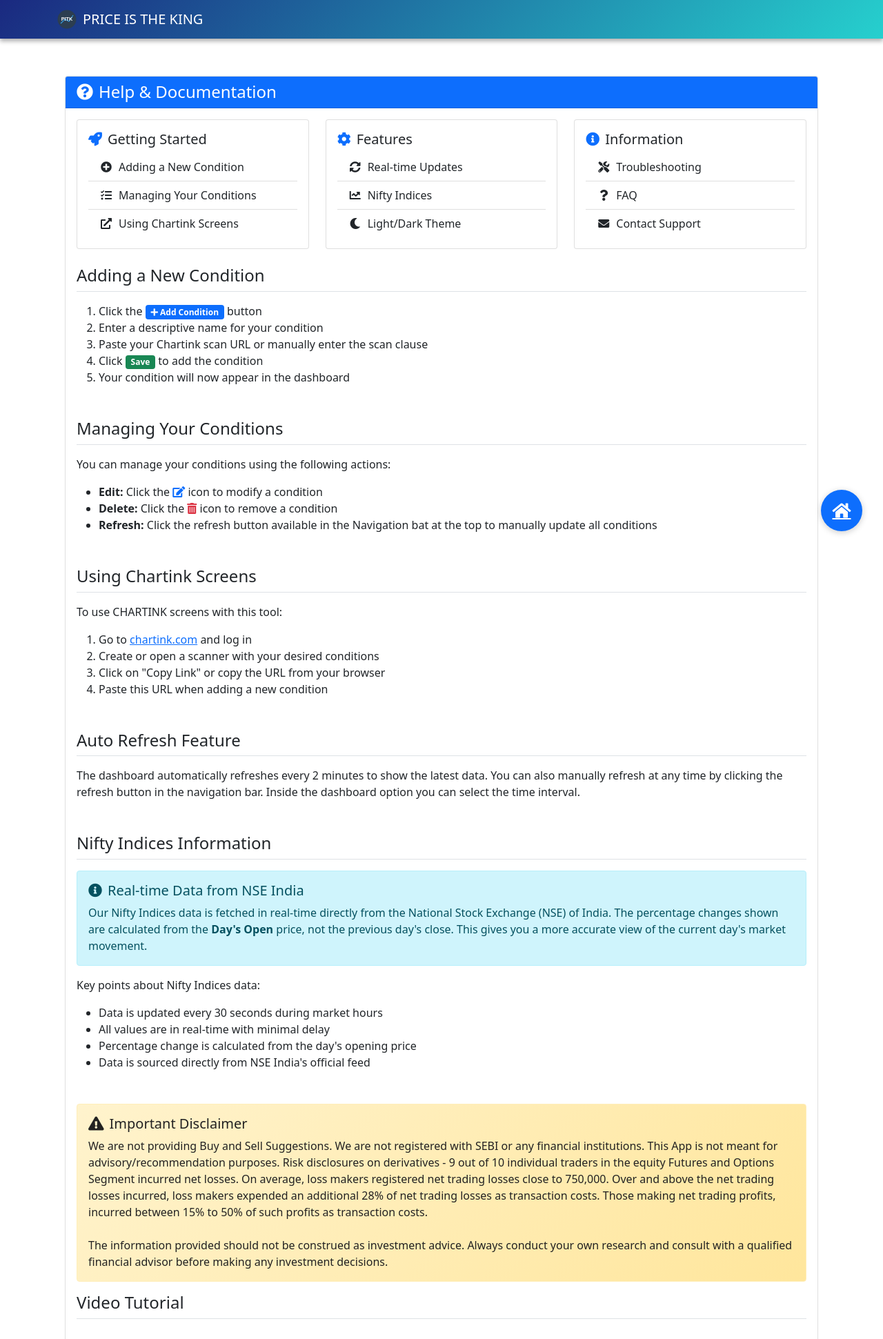
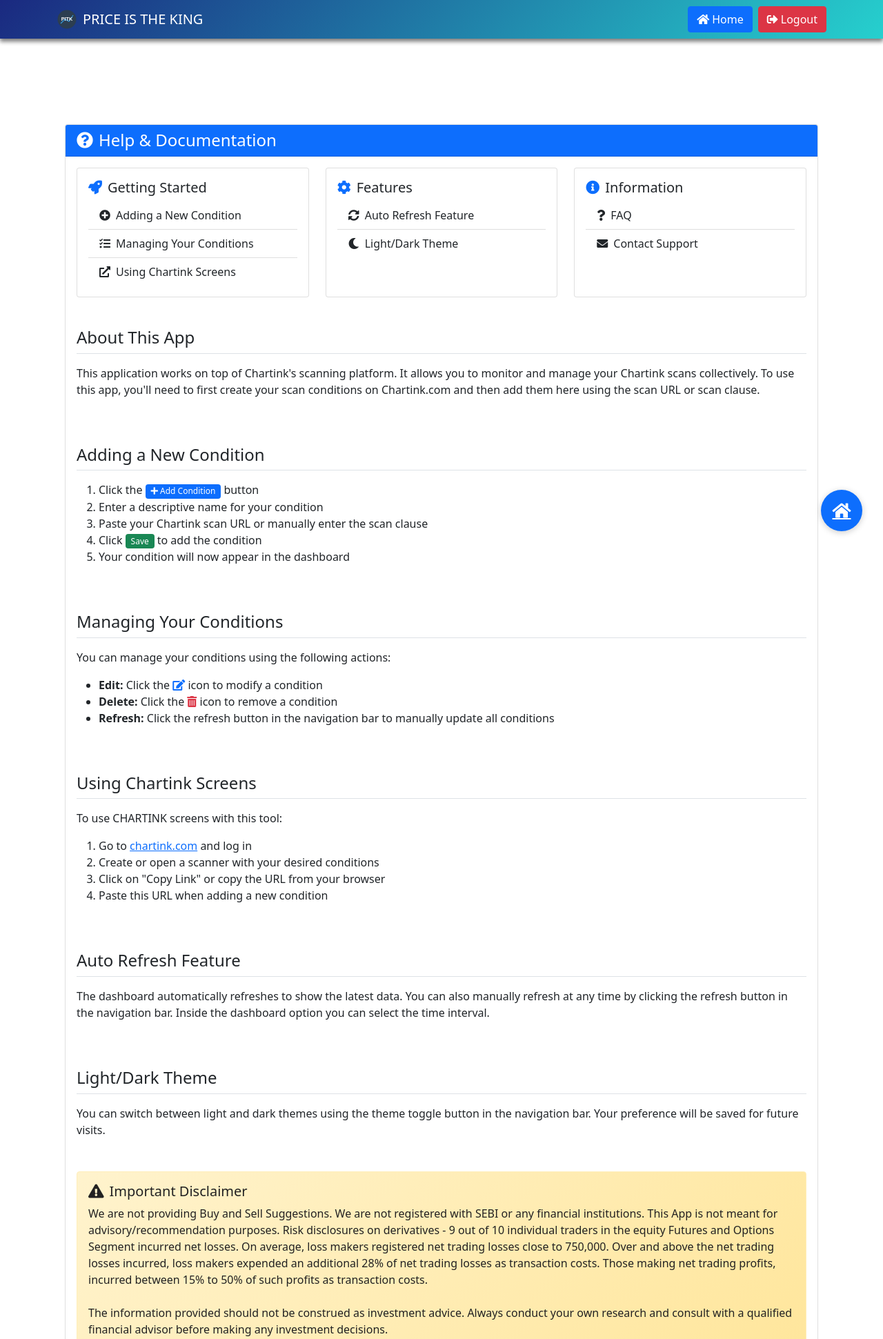
Before and after one commit to imvasifa/PITK1, a Flask app: page /help in a window 1280 px wide. Shown: the top 1941 px of the page at 69% size. Run offline with Flask 3, Linux system fonts and the light colour scheme; the visitor is signed in with stand-in values (Sample User, id 1); data that the repository does not hold is empty; parts of the project's set-up code (start-up, migrations or seed data) failed here and were passed over; some libraries are stand-ins or nearby versions; grey boxes are pictures that could not be loaded.

Commit message:
feat: add base templates and UI components for stock scanner app

```diff
--- a/templates/base.html
+++ b/templates/base.html
@@ -7,6 +7,16 @@
     <link rel="stylesheet" href="https://cdnjs.cloudflare.com/ajax/libs/font-awesome/5.15.3/css/all.min.css">
     <link rel="stylesheet" href="{{ url_for('static', filename='css/custom.css') }}">
     <title>KING</title>
+    <style>
+        /* Force black text in conditions modal */
+        #conditionsModal {
+            --bs-modal-color: #000000 !important;
+            color: #000000 !important;
+        }
+        #conditionsModal *:not(.btn, .btn *, i) {
+            color: inherit !important;
+        }
+    </style>
     <link rel="icon" type="image/svg+xml" href="{{ url_for('static', filename='pitk-logo.svg') }}">
     <link rel="shortcut icon" type="image/svg+xml" href="{{ url_for('static', filename='pitk-logo.svg') }}">
     <style>
--- a/templates/help.html
+++ b/templates/help.html
@@ -2,7 +2,76 @@
 
 {% block title %}Help - PRICE IS THE KING{% endblock %}
 
+{% block extra_css %}
+<style>
+    /* Add scroll margin to all section targets to account for fixed navbar */
+    [id] {
+        scroll-margin-top: 80px; /* Adjust this value based on your navbar height */
+    }
+
+    /* Add padding to sections to prevent content from being hidden under navbar */
+    .mb-5 {
+        padding-top: 20px;
+    }
+
+    /* Card styling */
+    .card {
+        transition: transform 0.2s ease, box-shadow 0.2s ease;
+        border: 1px solid rgba(0, 0, 0, 0.125);
+    }
+
+    .card:hover {
+        transform: translateY(-5px);
+        box-shadow: 0 4px 15px rgba(0, 0, 0, 0.1);
+    }
+
+    .card-header {
+        font-weight: 600;
+    }
+
+    .accordion-button:not(.collapsed) {
+        background-color: #f8f9fa;
+        color: #0d6efd;
+    }
+
+    .accordion-button:focus {
+        box-shadow: none;
+        border-color: #dee2e6;
+    }
+
+    .badge {
+        font-weight: 500;
+    }
+</style>
+{% endblock %}
+
 {% block content %}
+<!-- Navigation Bar -->
+<nav class="navbar navbar-expand-lg navbar-dark pitk-navbar-gradient fixed-top">
+    <div class="container d-flex justify-content-between align-items-center">
+        <a class="navbar-brand d-flex align-items-center" href="{{ url_for('index') }}">
+            <img src="{{ url_for('static', filename='pitk-logo.svg') }}" alt="PITK Logo" height="30" class="d-inline-block align-text-top me-2">
+            <span class="d-none d-sm-inline">PRICE IS THE KING</span>
+        </a>
+
+        <div class="d-flex align-items-center">
+            <!-- Home Button -->
+            <a href="{{ url_for('index') }}" class="btn btn-primary me-2 d-flex align-items-center" title="Home">
+                <i class="fas fa-home me-1"></i>
+                <span class="d-none d-md-inline">Home</span>
+            </a>
+
+            <!-- Logout Button -->
+            <a href="{{ url_for('logout') }}" class="btn btn-danger d-flex align-items-center" title="Logout">
+                <i class="fas fa-sign-out-alt me-1"></i>
+                <span class="d-none d-md-inline">Logout</span>
+            </a>
+        </div>
+    </div>
+</nav>
+
+<!-- Add padding to account for fixed navbar -->
+<div style="height: 70px;"></div>
 <div class="container mt-4">
     <div class="row">
         <div class="col-12">
@@ -37,10 +106,7 @@
                                     <h5 class="card-title"><i class="fas fa-cog me-2 text-primary"></i>Features</h5>
                                     <div class="list-group list-group-flush">
                                         <a href="#real-time-updates" class="list-group-item list-group-item-action">
-                                            <i class="fas fa-sync-alt me-2"></i>Real-time Updates
-                                        </a>
-                                        <a href="#nifty-indices" class="list-group-item list-group-item-action">
-                                            <i class="fas fa-chart-line me-2"></i>Nifty Indices
+                                            <i class="fas fa-sync-alt me-2"></i>Auto Refresh Feature
                                         </a>
                                         <a href="#themes" class="list-group-item list-group-item-action">
                                             <i class="fas fa-moon me-2"></i>Light/Dark Theme
@@ -55,9 +121,6 @@
                                 <div class="card-body">
                                     <h5 class="card-title"><i class="fas fa-info-circle me-2 text-primary"></i>Information</h5>
                                     <div class="list-group list-group-flush">
-                                        <a href="#troubleshooting" class="list-group-item list-group-item-action">
-                                            <i class="fas fa-tools me-2"></i>Troubleshooting
-                                        </a>
                                         <a href="#faq" class="list-group-item list-group-item-action">
                                             <i class="fas fa-question me-2"></i>FAQ
                                         </a>
@@ -68,6 +131,11 @@
                                 </div>
                             </div>
                         </div>
+                    </div>
+
+                    <div id="about" class="mb-5">
+                        <h4 class="border-bottom pb-2 mb-3">About This App</h4>
+                        <p>This application works on top of Chartink's scanning platform. It allows you to monitor and manage your Chartink scans collectively. To use this app, you'll need to first create your scan conditions on Chartink.com and then add them here using the scan URL or scan clause.</p>
                     </div>
 
                     <div id="add-condition" class="mb-5">
@@ -87,7 +155,7 @@
                         <ul>
                             <li><strong>Edit:</strong> Click the <i class="fas fa-edit text-primary"></i> icon to modify a condition</li>
                             <li><strong>Delete:</strong> Click the <i class="fas fa-trash-alt text-danger"></i> icon to remove a condition</li>
-                            <li><strong>Refresh:</strong> Click the refresh button available in the Navigation bat at the top to manually update all conditions</li>
+                            <li><strong>Refresh:</strong> Click the refresh button in the navigation bar to manually update all conditions</li>
                         </ul>
                     </div>
 
@@ -104,33 +172,18 @@
 
                     <div id="real-time-updates" class="mb-5">
                         <h4 class="border-bottom pb-2 mb-3">Auto Refresh Feature</h4>
-                        <p>The dashboard automatically refreshes every 2 minutes to show the latest data. You can also manually refresh at any time by clicking the refresh button in the navigation bar. Inside the dashboard option you can select the time interval.</p>
+                        <p>The dashboard automatically refreshes to show the latest data. You can also manually refresh at any time by clicking the refresh button in the navigation bar. Inside the dashboard option you can select the time interval.</p>
                     </div>
 
-                    <div id="nifty-indices" class="mb-5">
-                        <h4 class="border-bottom pb-2 mb-3">Nifty Indices Information</h4>
-                        <div class="alert alert-info">
-                            <h5><i class="fas fa-info-circle me-2"></i>Real-time Data from NSE India</h5>
-                            <p class="mb-0">
-                                Our Nifty Indices data is fetched in real-time directly from the National Stock Exchange (NSE) of India.
-                                The percentage changes shown are calculated from the <strong>Day's Open</strong> price, not the previous day's close.
-                                This gives you a more accurate view of the current day's market movement.
-                            </p>
-                        </div>
-                        <p>Key points about Nifty Indices data:</p>
-                        <ul>
-                            <li>Data is updated every 30 seconds during market hours</li>
-                            <li>All values are in real-time with minimal delay</li>
-                            <li>Percentage change is calculated from the day's opening price</li>
-                            <li>Data is sourced directly from NSE India's official feed</li>
-                        </ul>
+                    <div id="themes" class="mb-5">
+                        <h4 class="border-bottom pb-2 mb-3">Light/Dark Theme</h4>
+                        <p>You can switch between light and dark themes using the theme toggle button in the navigation bar. Your preference will be saved for future visits.</p>
                     </div>
 
                     <div id="disclaimer" class="alert alert-warning">
                         <h5><i class="fas fa-exclamation-triangle me-2"></i>Important Disclaimer</h5>
                         <p class="mb-0">
-                            We are not providing Buy and Sell Suggestions. We are not registered with SEBI or any financial institutions.
-                            This App is not meant for advisory/recommendation purposes. Risk disclosures on derivatives - 9 out of 10 individual traders in the equity Futures and Options Segment incurred net losses. On average, loss makers registered net trading losses close to 750,000. Over and above the net trading losses incurred, loss makers expended an additional 28% of net trading losses as transaction costs. Those making net trading profits, incurred between 15% to 50% of such profits as transaction costs.
+                            We are not providing Buy and Sell Suggestions. We are not registered with SEBI or any financial institutions. This App is not meant for advisory/recommendation purposes. Risk disclosures on derivatives - 9 out of 10 individual traders in the equity Futures and Options Segment incurred net losses. On average, loss makers registered net trading losses close to 750,000. Over and above the net trading losses incurred, loss makers expended an additional 28% of net trading losses as transaction costs. Those making net trading profits, incurred between 15% to 50% of such profits as transaction costs.
                             <br><br>
                             The information provided should not be construed as investment advice. Always conduct your own research and consult with a qualified financial advisor before making any investment decisions.
                         </p>
@@ -171,7 +224,7 @@
                                 </h2>
                                 <div id="faq2" class="accordion-collapse collapse" data-bs-parent="#faqAccordion">
                                     <div class="accordion-body">
-                                        Scan results are automatically updated every 5 minutes. You can also manually refresh the results by clicking the refresh button.
+                                        The dashboard automatically refreshes to show the latest data. You can also manually refresh at any time.
                                     </div>
                                 </div>
                             </div>
@@ -189,7 +242,6 @@
                                             <li>Market is closed</li>
                                             <li>Your scan conditions are too strict</li>
                                             <li>No stocks match your criteria</li>
-                                            <li>Connection issue with data source</li>
                                         </ul>
                                         Try adjusting your scan parameters or check back during market hours.
                                     </div>
@@ -204,7 +256,7 @@
                                 </h2>
                                 <div id="faq4" class="accordion-collapse collapse" data-bs-parent="#faqAccordion">
                                     <div class="accordion-body">
-                                        All your conditions are automatically saved in your account. You can access them from any device by logging in with your credentials.
+                                        Your scans are automatically saved when you add them. You can access them anytime by logging in to your account.
                                     </div>
                                 </div>
                             </div>
@@ -217,7 +269,7 @@
                                 </h2>
                                 <div id="faq5" class="accordion-collapse collapse" data-bs-parent="#faqAccordion">
                                     <div class="accordion-body">
-                                        Our platform is fully responsive and works on all mobile devices through your web browser. No app installation is required.
+                                        Currently, we only have a web application that works on both desktop and mobile browsers. You can add it to your home screen for quick access.
                                     </div>
                                 </div>
                             </div>
@@ -227,26 +279,26 @@
                     <!-- Contact Support Section -->
                     <div id="contact" class="mb-5">
                         <h4 class="border-bottom pb-2 mb-3">Contact Support</h4>
-                        <div class="card">
-                            <div class="card-body">
-                                <div class="row align-items-center">
-                                    <div class="col-12">
-                                        <h5 class="card-title">ICON Corporation</h5>
-                                        <p class="card-text mb-1">
-                                            <i class="fas fa-map-marker-alt me-2 text-muted"></i>
-                                            Shop No 8, Upstairs, 23-1-546,<br>
-                                            Ravi Chettu Centre, Fathekhan Pet Main Rd,<br>
-                                            Nellore, Andhra Pradesh 524003<br>
-                                            INDIA
-                                        </p>
-                                        <p class="card-text mb-1">
-                                            <i class="fas fa-envelope me-2 text-muted"></i>
-                                            <a href="mailto:imjjrobo@gmail.com" class="text-decoration-none">imjjrobo@gmail.com</a>
-                                        </p>
-                                        <p class="card-text">
-                                            <i class="fas fa-phone-alt me-2 text-muted"></i>
-                                            <a href="tel:+916305683377" class="text-decoration-none">+91 6305683377</a>
-                                        </p>
+                        <div class="row">
+                            <div class="col-md-6">
+                                <div class="card h-100">
+                                    <div class="card-body">
+                                        <h5><i class="fas fa-map-marker-alt me-2 text-primary"></i> ICON Corporation</h5>
+                                        <p class="mb-1">Shop No 8, Upstairs, 23-1-546,</p>
+                                        <p class="mb-1">Ravi Chettu Centre, Fathekhan Pet Main Rd,</p>
+                                        <p class="mb-1">Nellore, Andhra Pradesh 524003</p>
+                                        <p class="mb-1">INDIA</p>
+                                    </div>
+                                </div>
+                            </div>
+                            <div class="col-md-6 mt-3 mt-md-0">
+                                <div class="card h-100">
+                                    <div class="card-body">
+                                        <h5><i class="fas fa-envelope me-2 text-primary"></i> Email</h5>
+                                        <p class="mb-3">imjjrobo@gmail.com</p>
+
+                                        <h5><i class="fas fa-phone me-2 text-primary"></i> Phone</h5>
+                                        <p class="mb-0">+91 6305683377</p>
                                     </div>
                                 </div>
                             </div>
@@ -258,31 +310,5 @@
     </div>
 </div>
 
-<style>
-    .card {
-        transition: transform 0.2s ease, box-shadow 0.2s ease;
-        border: 1px solid rgba(0,0,0,.125);
-    }
-    .card:hover {
-        transform: translateY(-5px);
-        box-shadow: 0 10px 20px rgba(0,0,0,0.1);
-    }
-    .list-group-item {
-        border-left: none;
-        border-right: none;
-    }
-    .list-group-item:first-child {
-        border-top: none;
-    }
-    .list-group-item:last-child {
-        border-bottom: none;
-    }
-    .list-group-item i {
-        width: 20px;
-        text-align: center;
-    }
-    h4 {
-        color: var(--primary-color);
-    }
-</style>
+
 {% endblock %}
```
Also changed, not shown: templates/index.html (+52 -12 lines), static/uploads/0fdb3b33-b086-40f3-b838-792fa8c7d9d7_profile.png (added).
